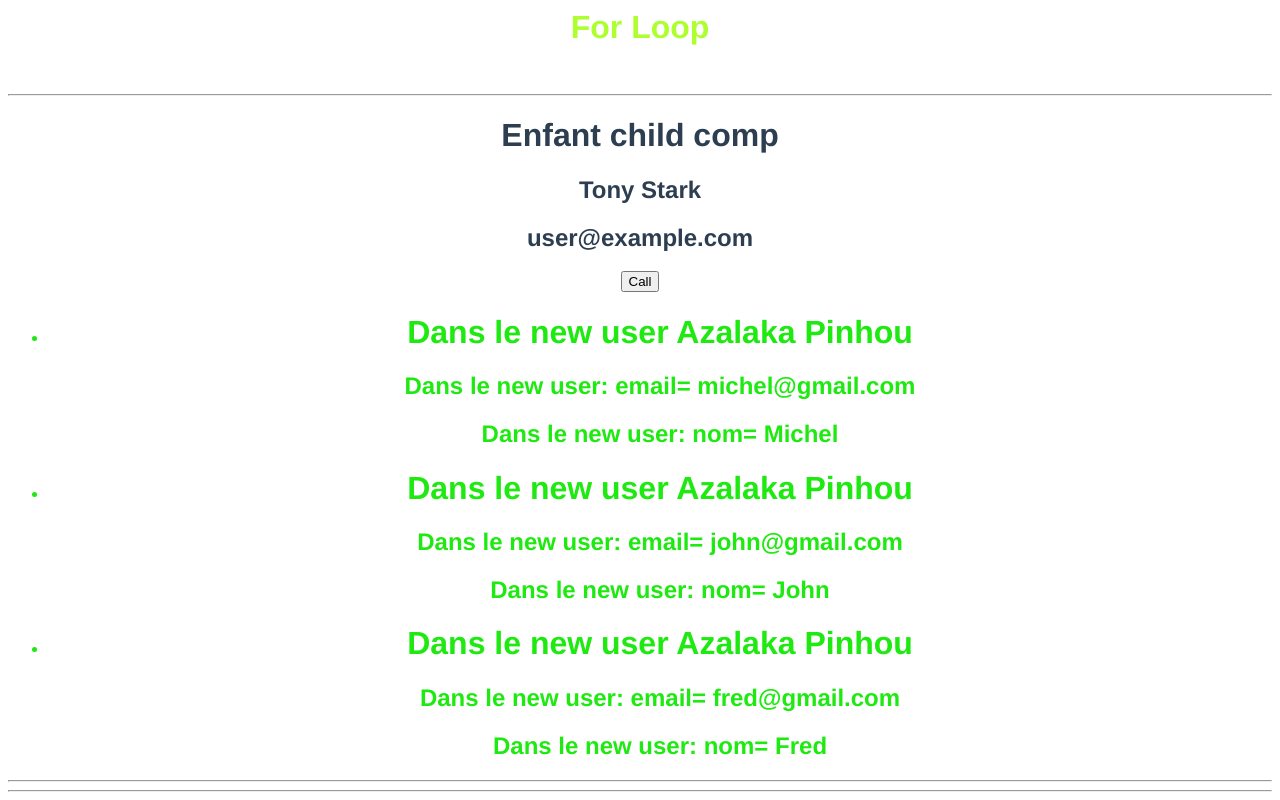
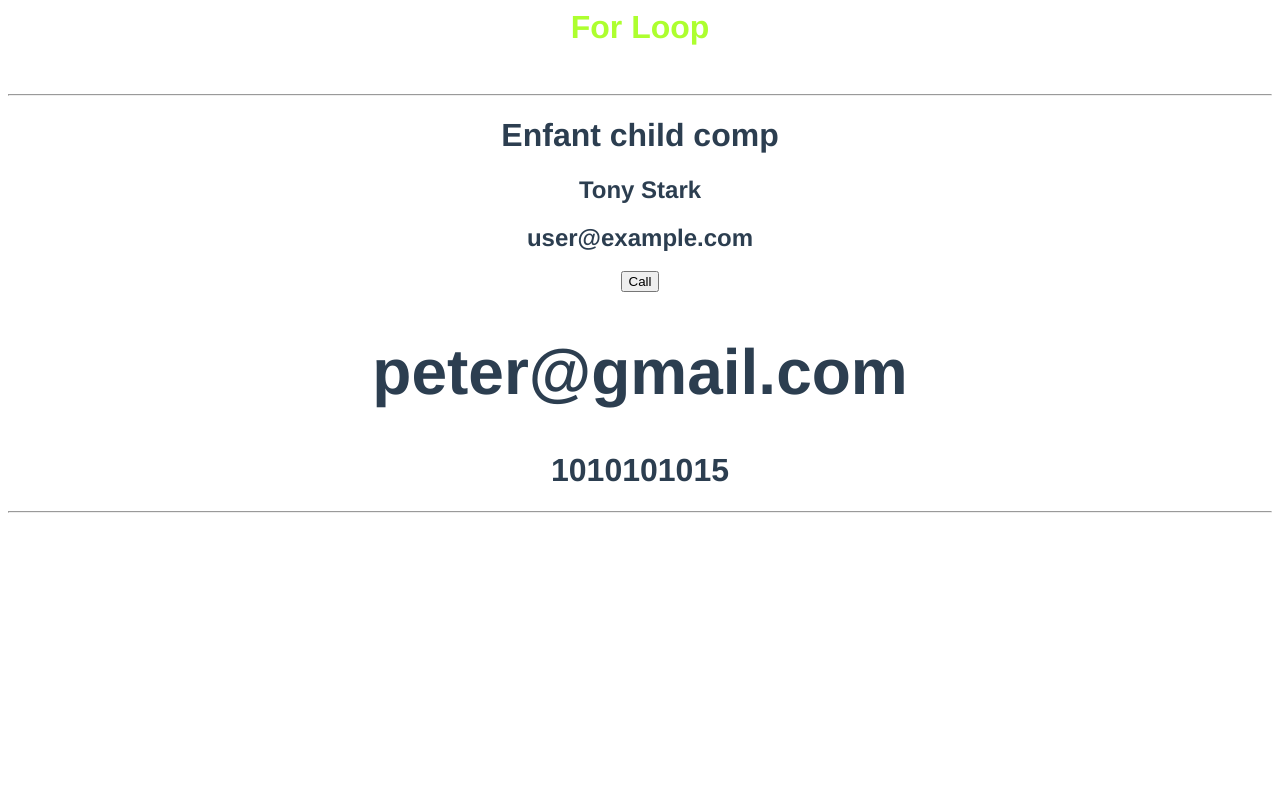
Before and after one commit to Johncross00/learn_vue_js, a Vue app: page / in a window 1280 px wide. Shown: the part 1043-1843 px from the top of the page. After the commit the page ends 1564 px from the top, so only its background shows below. Built offline with nearby package versions, Linux system fonts and the light colour scheme.

Commit message:
connection with html

```diff
--- a/src/components/child.vue
+++ b/src/components/child.vue
@@ -13,7 +13,8 @@
                 <!-- &nbsp;{{ item.email }} -->
             </li>
         </ul>
-        <hr>
+        <h1 v-html="email"></h1>
+        <h1 v-html="id"></h1>
         <hr>
         <!-- <newUser :data="users"/> -->
 
@@ -31,19 +32,22 @@
     },
     data(){
         return {
-            users: [{
-                name: "Michel",
-                email: "michel@gmail.com",
-            },
-            {
-                name: "John",
-                email: "john@gmail.com",
-            },
-            {
-                name: "Fred",
-                email: "fred@gmail.com",
-            }
-        ]
+        //     users: [{
+        //         name: "Michel",
+        //         email: "michel@gmail.com",
+        //     },
+        //     {
+        //         name: "John",
+        //         email: "john@gmail.com",
+        //     },
+        //     {
+        //         name: "Fred",
+        //         email: "fred@gmail.com",
+        //     }
+        // ]
+        names: "Peter",
+        email: " <h1>peter@gmail.com</h1> ",
+        id: "<div>1010101015</div>"
         }
     },
     components: {
```
